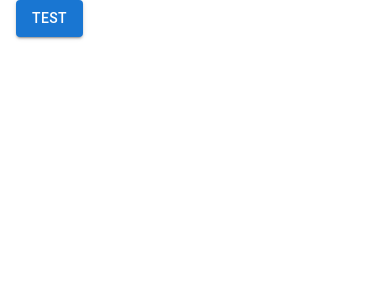
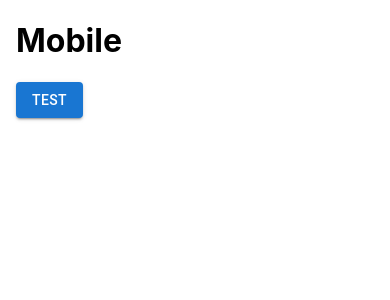
Before and after one commit to Michaela-K/bookit, a React (Create React App) app: page / in a window 390 px wide. Shown: the top 300 px of the page. Built offline with nearby package versions, Linux system fonts and the light colour scheme.

Commit message:
add nav media query

```diff
--- a/src/App.js
+++ b/src/App.js
@@ -2,6 +2,7 @@ import './App.css';
 import { useEffect } from "react";
 import { Container } from '@mui/system';
 import { Button } from '@mui/material';
+import Navbar from './components/Navbar';
 
 function App() {
 
@@ -11,6 +12,7 @@ function App() {
 
   return (
     <Container  maxWidth="xl"sx={{background: "#fff"}}>
+    <Navbar></Navbar>
       <Button variant='contained'>TEST</Button>
     </Container>
   );
--- /dev/null
+++ b/src/components/Navbar/NavDesktop.js
@@ -0,0 +1,11 @@
+
+
+export default function NavDesktop({matches}){
+
+  return (
+    <>
+     <h1>Desktop</h1>
+    </>
+  );
+
+}
--- /dev/null
+++ b/src/components/Navbar/NavMobile.js
@@ -0,0 +1,11 @@
+
+
+export default function NavMobile({matches}){
+
+  return (
+    <>
+     <h1>Mobile</h1>
+    </>
+  );
+
+}
--- /dev/null
+++ b/src/components/Navbar/index.js
@@ -0,0 +1,17 @@
+import { useMediaQuery } from "@mui/material";
+import { useTheme } from "@mui/material/styles";
+import Mobile from './NavMobile';
+import Desktop from './NavDesktop'
+
+export default function Navbar(){
+
+  const theme = useTheme();
+  const matches = useMediaQuery(theme.breakpoints.down('md'))
+
+  return (
+    <>
+      {matches? <Mobile/> : <Desktop/>}
+    </>
+  );
+
+}
```
Also changed, not shown: src/components/navbar/NavDesktop.js (deleted), src/components/navbar/NavMobile.js (deleted).
